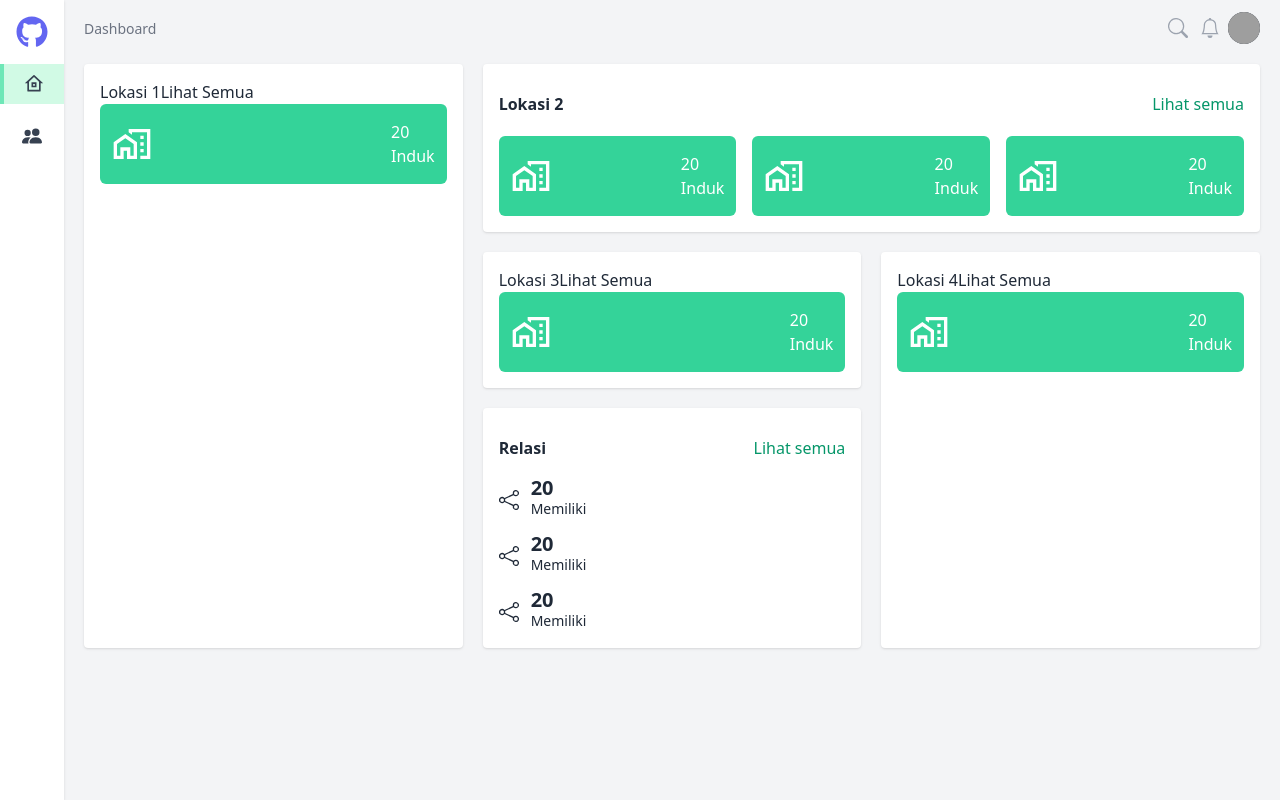
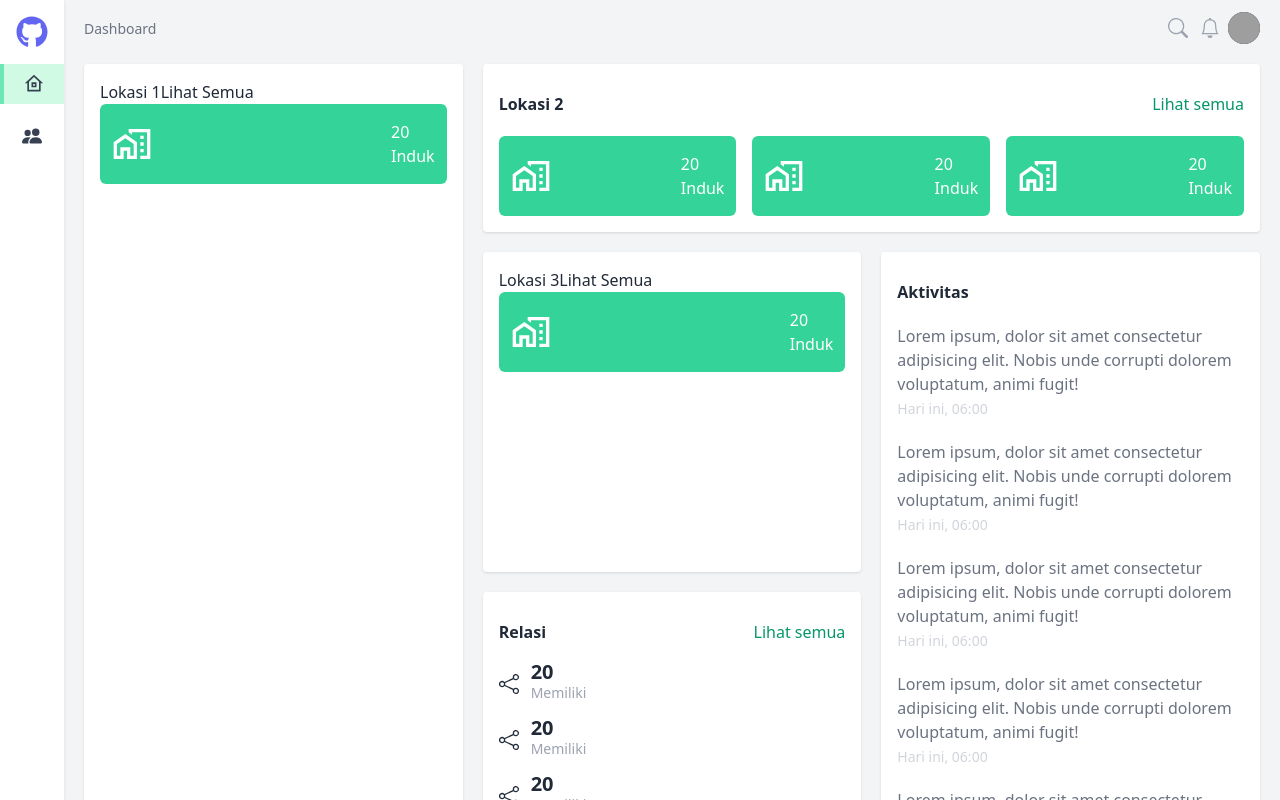
Before and after one commit to evriyanaindrasaputra/react-dashboard, a React (Vite) app: page /dashboard/home in a window 1280 px wide. Shown: the top 800 px of the page. Built offline with nearby package versions, Linux system fonts and the light colour scheme; no server answers; grey boxes are pictures that could not be loaded.

Commit message:
wip card activity

```diff
--- a/src/components/sidebar/sidebar.tsx
+++ b/src/components/sidebar/sidebar.tsx
@@ -7,7 +7,7 @@ import SidebarItem from './sidebar-item'
 const Sidebar: React.FC = () => {
   return (
     <aside
-      className="w-16 shadow bg-white "
+      className=" w-16 shadow bg-white fixed top-0 bottom-0 "
     >
       <Link to='/dashboard/home' className="flex items-center justify-center py-4">
         <FaGithub className="text-indigo-500 w-8 h-8" />
--- a/src/layouts/dashboard-layout.tsx
+++ b/src/layouts/dashboard-layout.tsx
@@ -8,7 +8,7 @@ const Dashboardlayout: React.FC = () => {
     <>
       <div className="flex flex-row min-h-screen bg-gray-100 text-gray-800">
         <Sidebar />
-        <main className="flex flex-col py-3 px-5 flex-grow">
+        <main className="flex flex-col ml-16 py-3 px-5 flex-grow">
           {outlet}
         </main>
       </div>
--- a/src/pages/dashboard/customer/index.tsx
+++ b/src/pages/dashboard/customer/index.tsx
@@ -6,7 +6,7 @@ const DashboardCustomer: React.FC = () => {
     <>
       <HeaderDashboard
         breadcrumb={[
-          { name: 'Customer', slug: 'dashboard/customer'},
+          { name: 'Customer', slug: '/dashboard/customer'},
         ]}
       />
       <p>Hello Dashboard Customer</p>
--- a/src/pages/dashboard/index.tsx
+++ b/src/pages/dashboard/index.tsx
@@ -9,7 +9,7 @@ const Dashboard = () => {
     <>
       <HeaderDashboard
         breadcrumb={[
-          { name: 'Dashboard', slug: 'dashboard', current: true }
+          { name: 'Dashboard', slug: '/dashboard/home', current: true }
         ]}
       />
       <section className="grid grid-cols-1 md:grid-cols-3 gap-5 mt-5">
@@ -73,21 +73,37 @@ const Dashboard = () => {
           </ol>
         </div>
         <div className="bg-white shadow rounded p-4 row-span-2">
-          <header>
-            <span>Lokasi 4</span>
-            <span>Lihat Semua</span>
+          <header className="flex items-center justify-between py-3">
+            <span className="font-semibold">Aktivitas</span>
           </header>
-          <ol>
-            <li className="bg-emerald-400 rounded-md px-3 py-4 flex items-center justify-between text-white">
-              <MdOutlineMapsHomeWork className=" w-10 h-10" />
-              <div>
-                <p>20</p>
-                <p>Induk</p>
-              </div>
+          <ol className="mt-2 space-y-5">
+            <li>
+              <p className=" text-base break-words text-gray-500 ">Lorem ipsum, dolor sit amet consectetur adipisicing elit. Nobis unde corrupti dolorem voluptatum, animi fugit!</p>
+              <span className=" text-sm text-gray-300">Hari ini, 06:00</span>
+            </li>
+            <li>
+              <p className=" text-base break-words text-gray-500 ">Lorem ipsum, dolor sit amet consectetur adipisicing elit. Nobis unde corrupti dolorem voluptatum, animi fugit!</p>
+              <span className=" text-sm text-gray-300">Hari ini, 06:00</span>
+            </li>
+            <li>
+              <p className=" text-base break-words text-gray-500 ">Lorem ipsum, dolor sit amet consectetur adipisicing elit. Nobis unde corrupti dolorem voluptatum, animi fugit!</p>
+              <span className=" text-sm text-gray-300">Hari ini, 06:00</span>
+            </li>
+            <li>
+              <p className=" text-base break-words text-gray-500 ">Lorem ipsum, dolor sit amet consectetur adipisicing elit. Nobis unde corrupti dolorem voluptatum, animi fugit!</p>
+              <span className=" text-sm text-gray-300">Hari ini, 06:00</span>
+            </li>
+            <li>
+              <p className=" text-base break-words text-gray-500 ">Lorem ipsum, dolor sit amet consectetur adipisicing elit. Nobis unde corrupti dolorem voluptatum, animi fugit!</p>
+              <span className=" text-sm text-gray-300">Hari ini, 06:00</span>
+            </li>
+            <li>
+              <p className=" text-base break-words text-gray-500 ">Lorem ipsum, dolor sit amet consectetur adipisicing elit. Nobis unde corrupti dolorem voluptatum, animi fugit!</p>
+              <span className=" text-sm text-gray-300">Hari ini, 06:00</span>
             </li>
           </ol>
         </div>
-        <div className="bg-white shadow rounded p-4">
+        <div className="bg-white shadow rounded p-4 max-h-64">
           <header className="flex items-center justify-between py-3">
             <span className="font-semibold">Relasi</span>
             <Link to="/dashboard/home" className=" text-emerald-600 text-base">Lihat semua</Link>
@@ -97,21 +113,21 @@ const Dashboard = () => {
               <BsShare className="w-5 h-5" />
               <div>
                 <p className="text-xl font-bold leading-4">20</p>
-                <span className="text-sm font-medium ">Memiliki</span>
+                <span className="text-sm text-gray-400 font-medium ">Memiliki</span>
               </div>
             </li>
             <li className="flex items-center space-x-3">
               <BsShare className="w-5 h-5" />
               <div>
                 <p className="text-xl font-bold leading-4">20</p>
-                <span className="text-sm font-medium ">Memiliki</span>
+                <span className="text-sm text-gray-400 font-medium ">Memiliki</span>
               </div>
             </li>
             <li className="flex items-center space-x-3">
               <BsShare className="w-5 h-5" />
               <div>
                 <p className="text-xl font-bold leading-4">20</p>
-                <span className="text-sm font-medium ">Memiliki</span>
+                <span className="text-sm text-gray-400 font-medium ">Memiliki</span>
               </div>
             </li>
           </ol>
```
